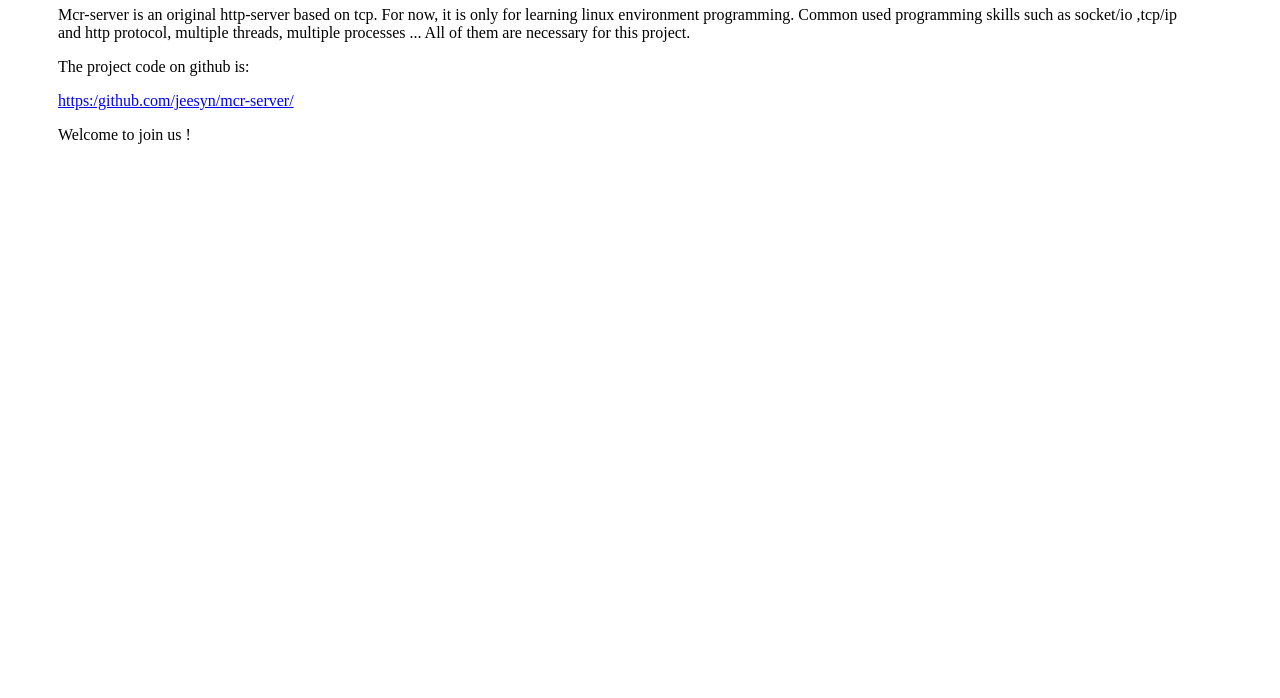
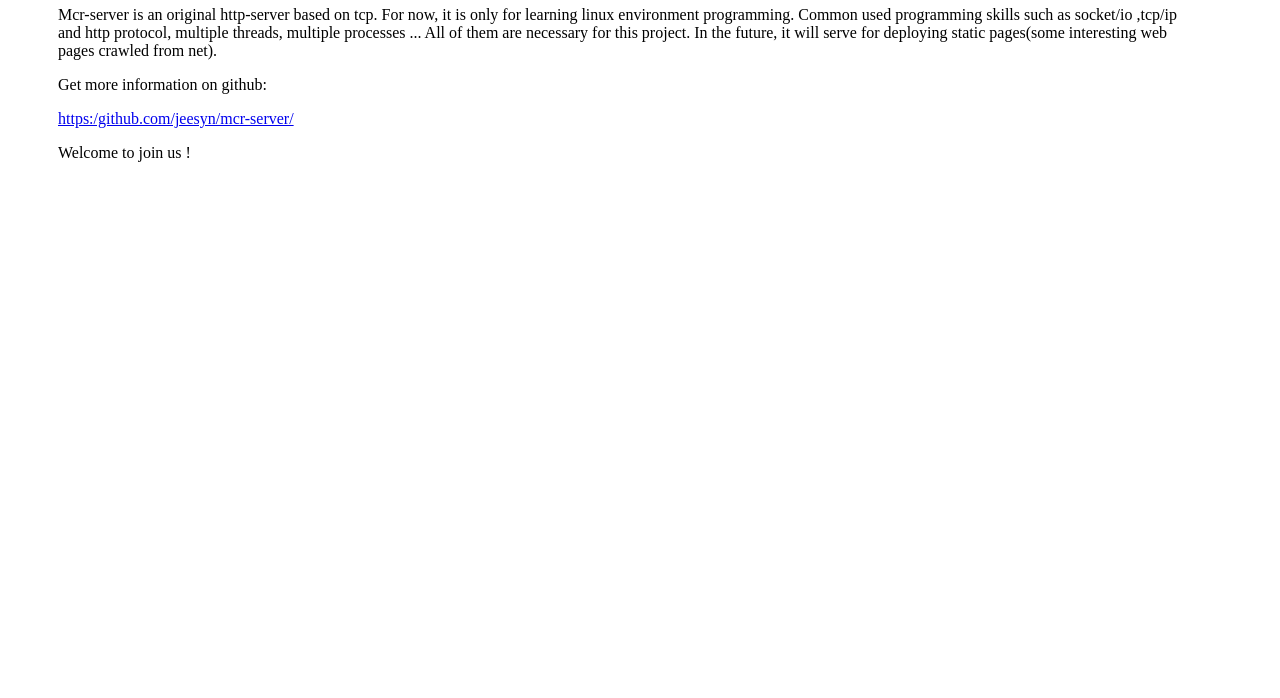
Before and after one commit to jingsong-liu/mcr-server, a plain HTML site: page index.html in a window 1280 px wide. Shown: the part 102-800 px from the top of the page. Drawn offline with Linux system fonts and the light colour scheme.

Commit message:
modify source index.html.

```diff
--- a/index.html
+++ b/index.html
@@ -4,8 +4,8 @@
         <h1 align="center"> Welcom to mcr-server !</h1>
         <p> Mcr-server is an original http-server based on tcp. For now, it is only for learning linux environment programming.
         Common used programming skills such as socket/io ,tcp/ip and http protocol, multiple threads, multiple processes ...
-        All of them are necessary for this project.</p>
-        <p> The project code on github is: </p>
+        All of them are necessary for this project. In the future, it will serve for deploying static pages(some interesting web pages crawled from net).</p>
+        <p> Get more information on github: </p>
         <a href="https:github.com/jeesyn/mcr-server/"> https:/github.com/jeesyn/mcr-server/ </a>
         <p>Welcome to join us !</p>
     </div>
```
